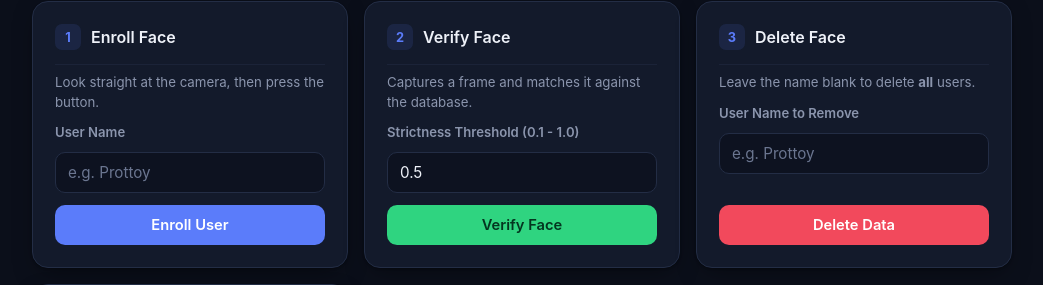
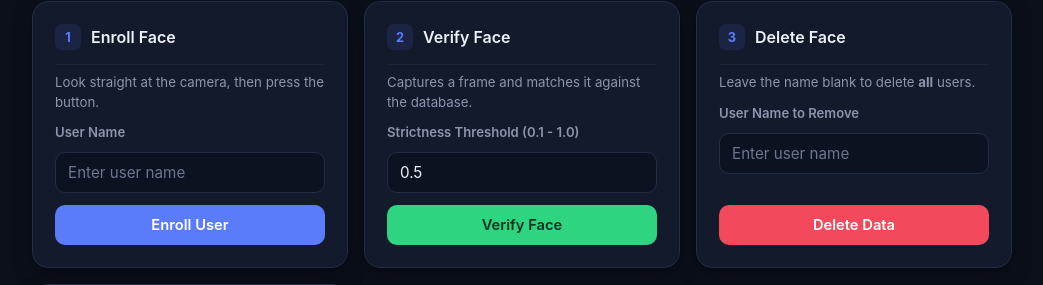
Before and after one commit to prottoy-bhattacharyya/Face-Recognizer, a Django app: template backend/api/templates/index.html in a window 1280 px wide. Shown: the part 1004-1289 px from the top of the page, without its empty margins (118-1161 px from the left). Run offline with Django 5.2, Linux system fonts and the light colour scheme; the template is opened without the code that fills it, so the values that code supplies are empty.

Commit message:
ssid pass and ip changed for iot lab

```diff
--- a/backend/api/templates/index.html
+++ b/backend/api/templates/index.html
@@ -705,7 +705,7 @@
           <input
             type="text"
             id="enrollName"
-            placeholder="e.g. Prottoy"
+            placeholder="Enter user name"
             autocomplete="off"
           />
           <button class="btn-primary" id="btnEnroll" onclick="enrollFace()">
@@ -745,7 +745,7 @@
           <input
             type="text"
             id="removeName"
-            placeholder="e.g. Prottoy"
+            placeholder="Enter user name"
             autocomplete="off"
           />
           <button class="btn-danger" id="btnRemove" onclick="removeFace()">
--- /dev/null
+++ b/backend/comand.txt
@@ -0,0 +1 @@
+uv run managy.py runserver 0.0.0.0:8000
--- a/backend/face_recognition_api/settings.py
+++ b/backend/face_recognition_api/settings.py
@@ -27,10 +27,10 @@ DEBUG = True
 
 ALLOWED_HOSTS = ['*']
 
-CAMERA_URL = "http://192.168.1.38"
+CAMERA_URL = "http://192.168.68.134"
 CAMERA_STREAM_URL = f"{CAMERA_URL}:81/stream"
 # CAMERA_STREAM_URL = "http://192.168.1.26:8080/video"
-CONTROL_SERVER_URL = "http://192.168.1.55/"
+CONTROL_SERVER_URL = "http://192.168.68.135/"
 
 # Application definition
 INSTALLED_APPS = [
```
Also changed, not shown: backend/db.sqlite3, 3 other files.
